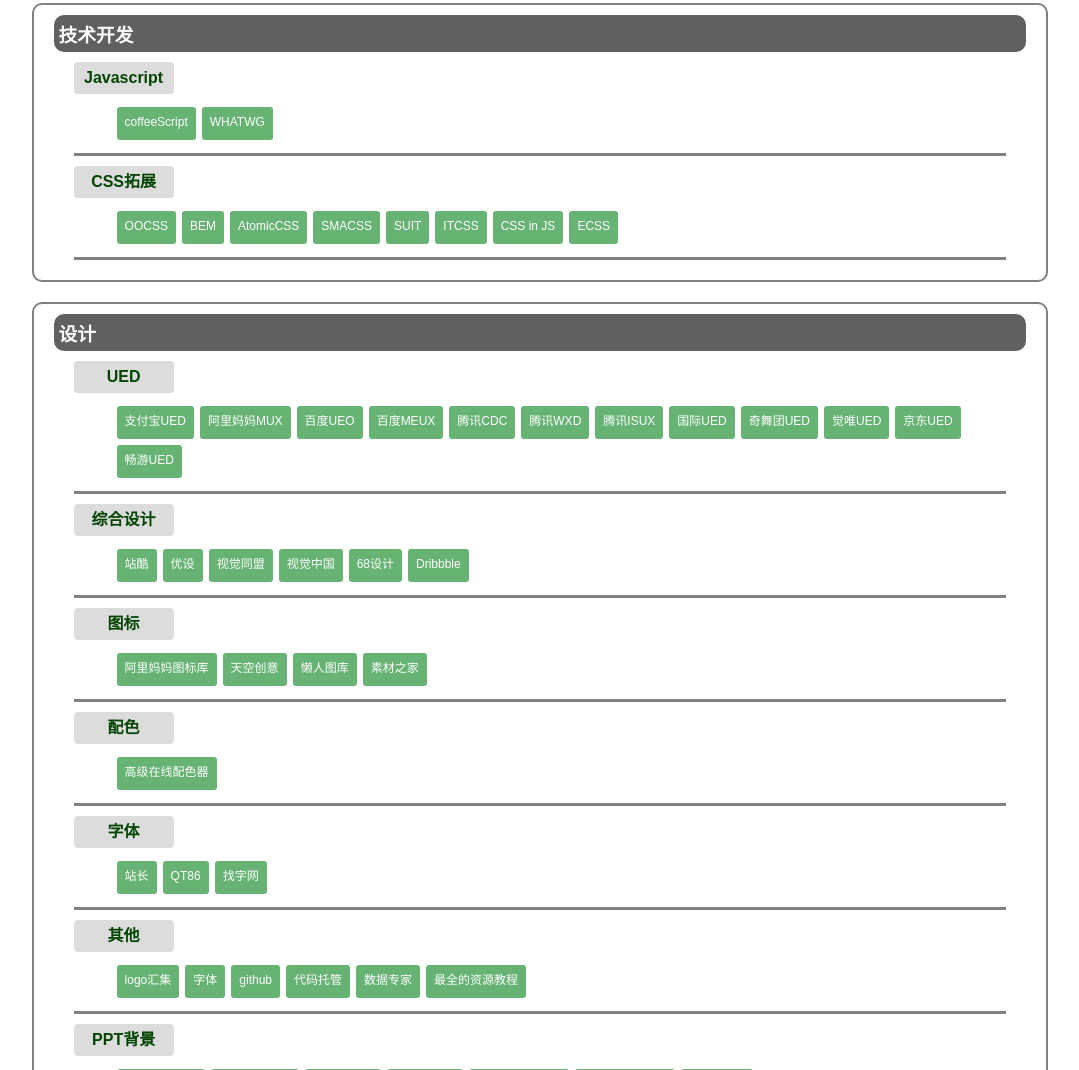
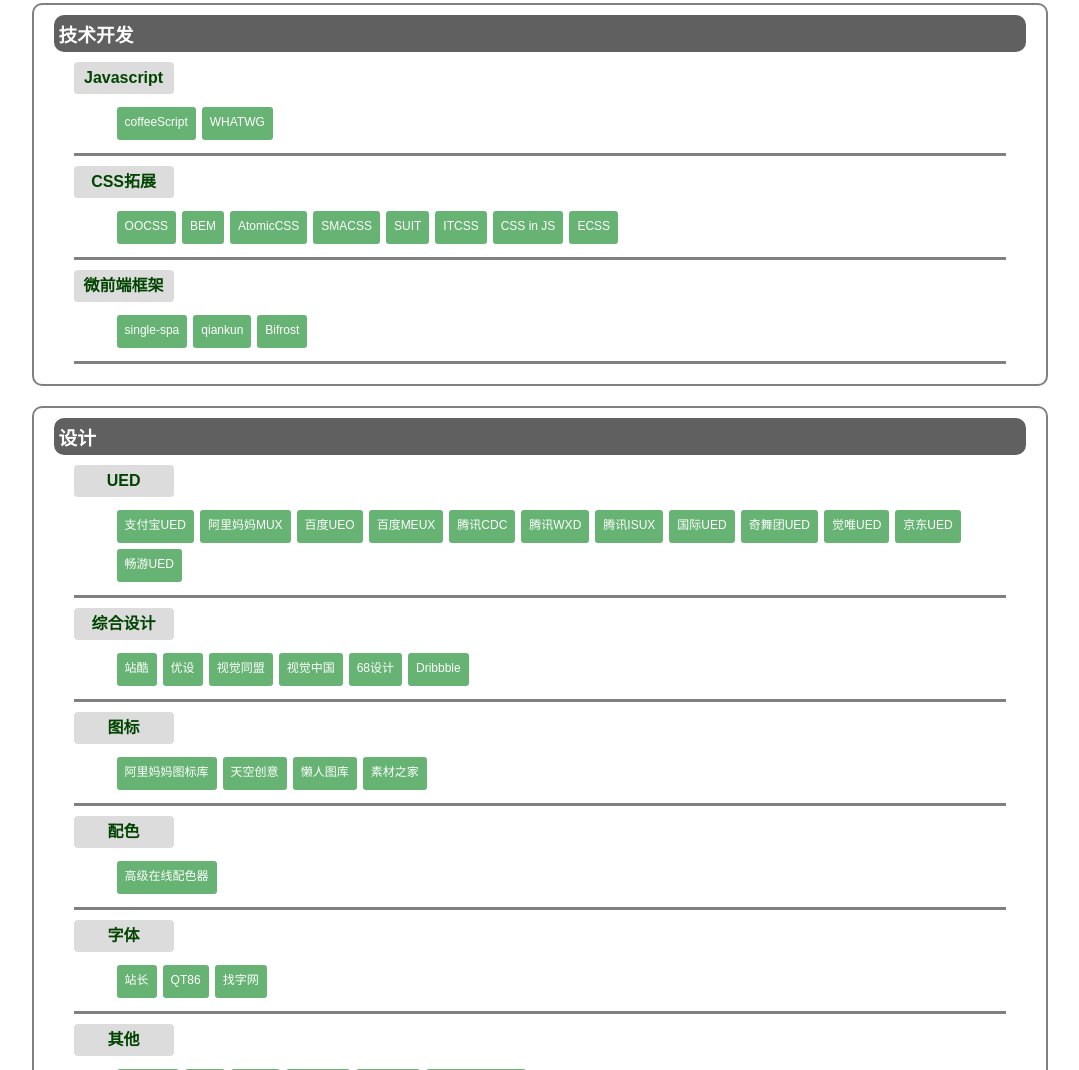
Before and after one commit to freedyc/front-end, a website: page index.html in a window 1280 px wide. Shown: the part 2627-3697 px from the top of the page, without its empty margins (100-1179 px from the left). Drawn offline with Linux system fonts and the light colour scheme.

Commit message:
micro web

```diff
--- a/index.html
+++ b/index.html
@@ -350,6 +350,16 @@
                     </ul>
                 </dd>
             </dl>
+            <dl class="g1">
+                <dt class="title1">微前端框架</dt>
+                <dd>
+                    <ul class="link">
+                        <li><a href="https://single-spa.js.org/" target="_blank">single-spa</a></li>
+                        <li><a href="https://qiankun.umijs.org/" target="_blank">qiankun</a></li>
+                        <li><a href="https://tech.meituan.com/2019/12/26/meituan-bifrost.html" target="_blank">Bifrost</a></li>
+                    </ul>
+                </dd>
+            </dl>
         </div>
         <!--JavaScript end-->
         <!--设计start-->
```
